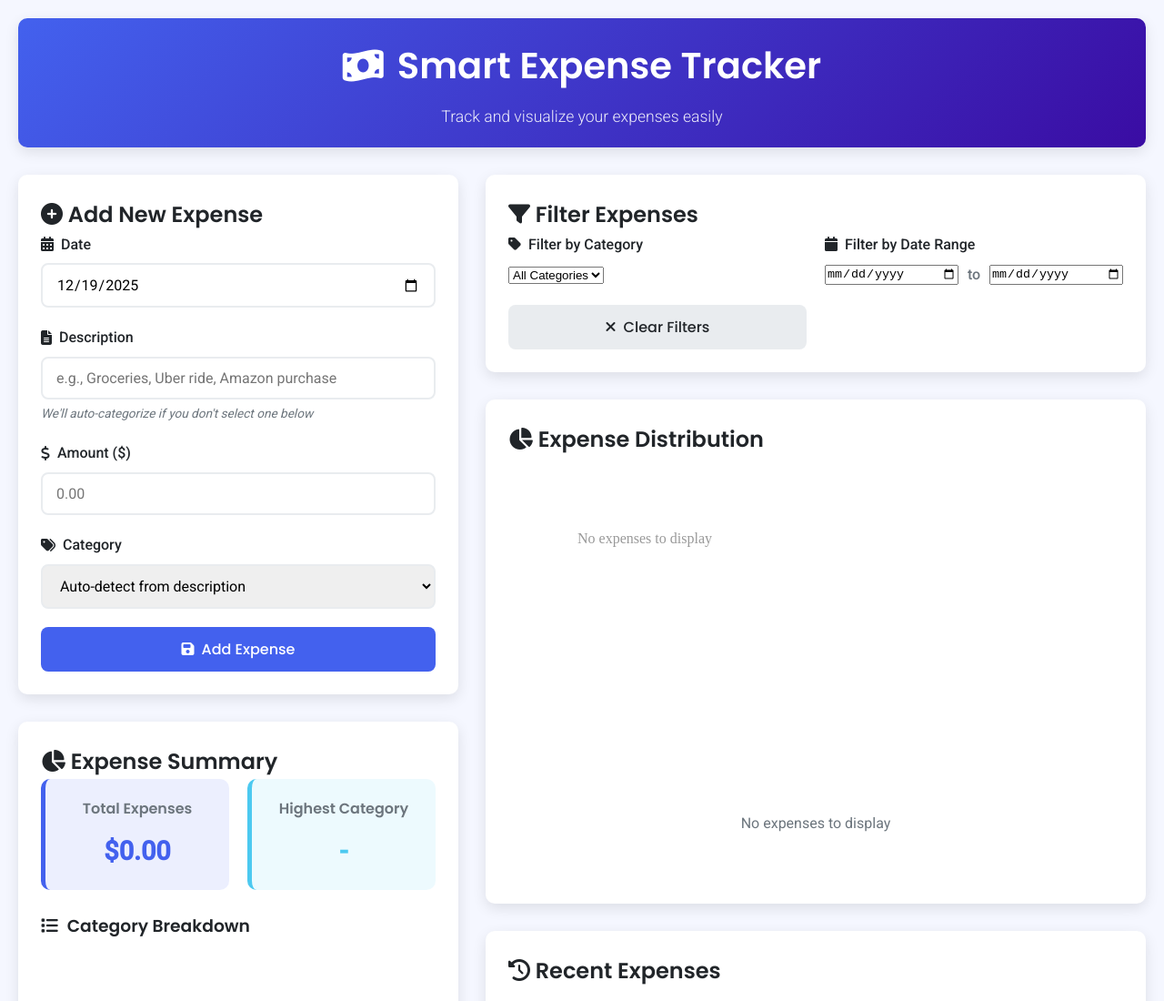
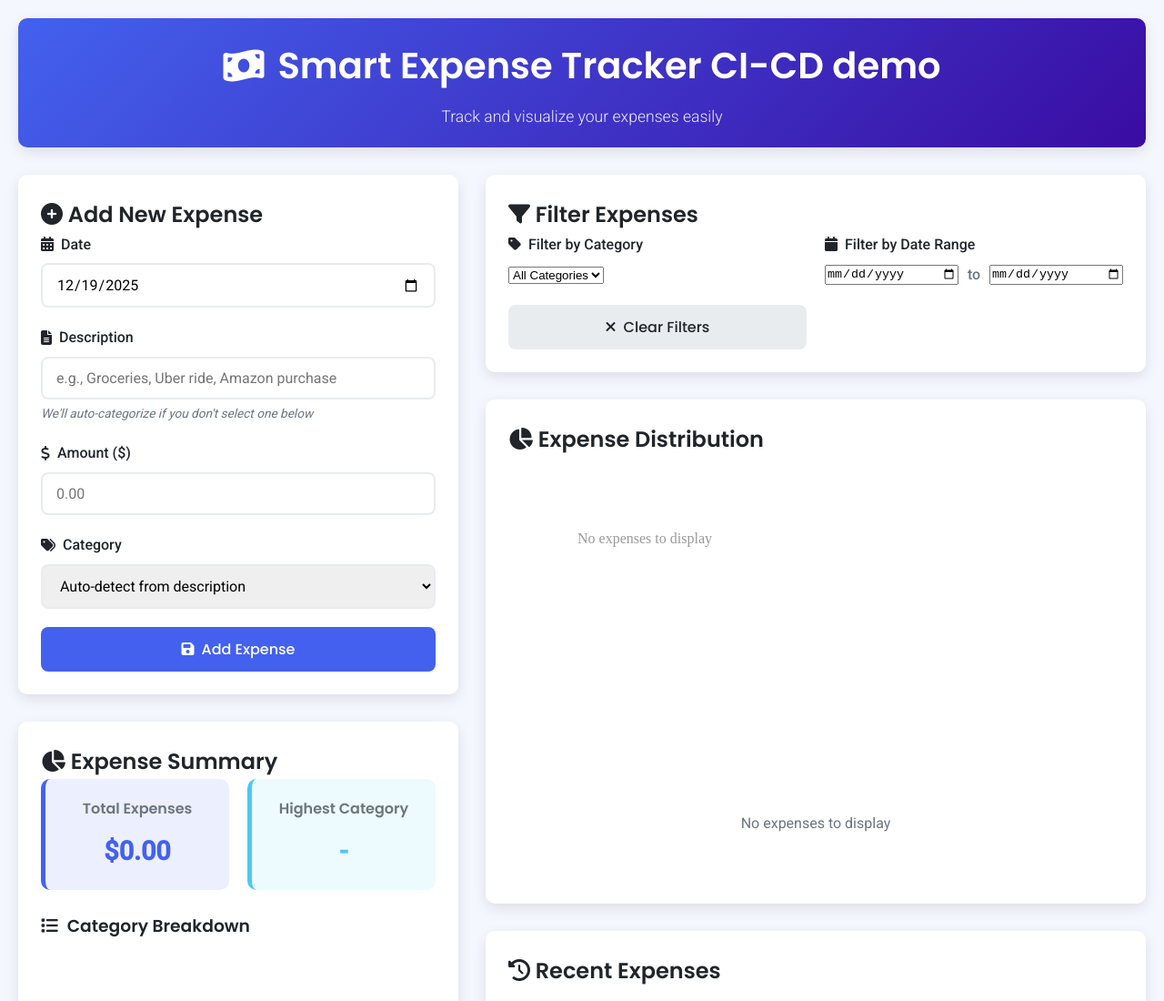
Before and after one commit to Dheeraj-Kapuganti/smart-expense-tracker, a plain HTML site: page index.html in a window 1280 px wide. Shown: the top 1100 px of the page at 91% size. Drawn offline with nearby package versions, Linux system fonts and the light colour scheme.

Commit message:
CI/CD demo change

```diff
--- a/index.html
+++ b/index.html
@@ -12,7 +12,7 @@
 <body>
     <div class="container">
         <header class="app-header">
-            <h1><i class="fas fa-money-bill-wave"></i> Smart Expense Tracker</h1>
+            <h1><i class="fas fa-money-bill-wave"></i> Smart Expense Tracker CI-CD demo</h1>
             <p class="subtitle">Track and visualize your expenses easily</p>
         </header>
 
```
